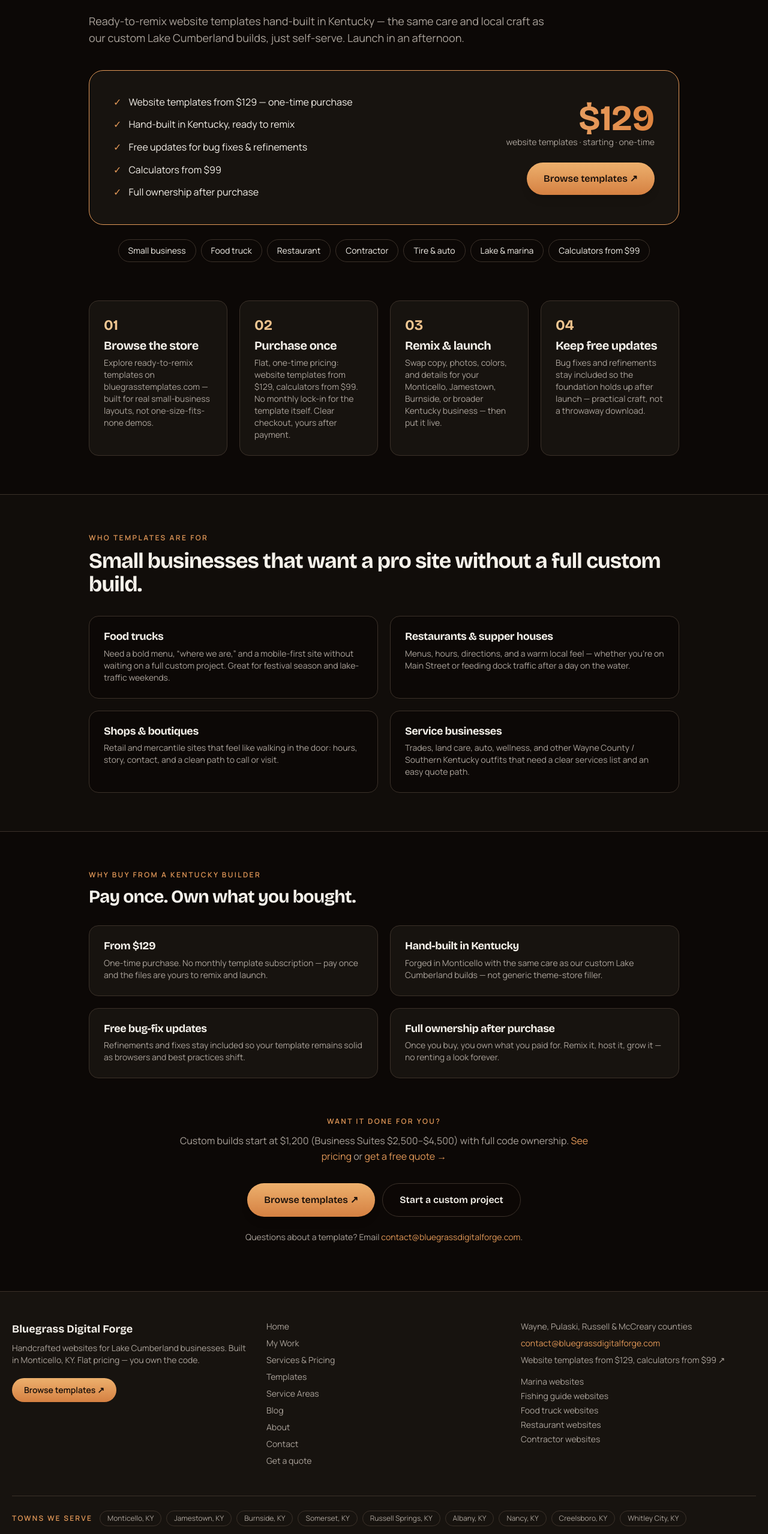
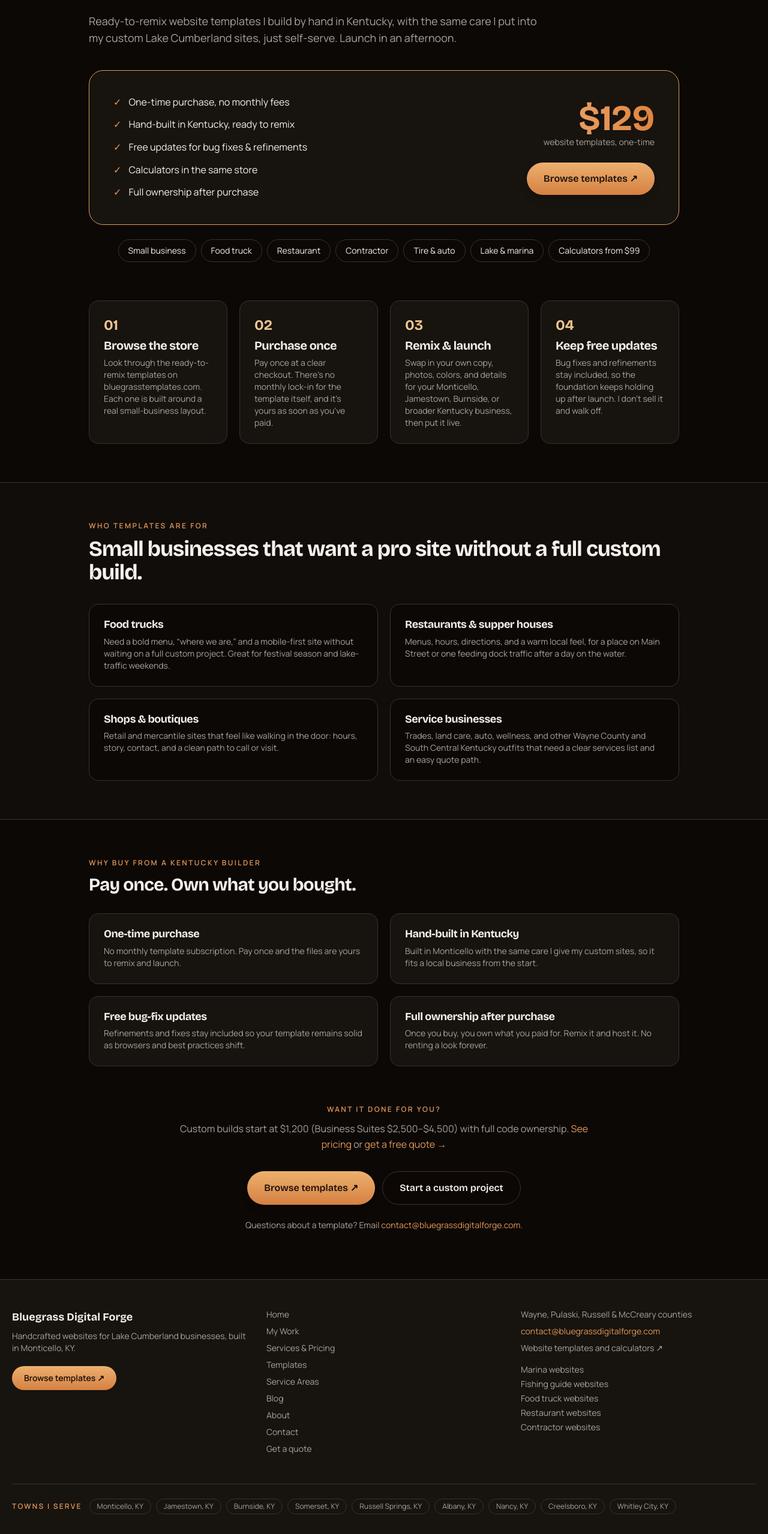
Before and after one commit to muhgits77/bluegrass-digital-forge-g, a Next.js app: page /templates in a window 1280 px wide. Shown: the part 237-2795 px from the top of the page at 60% size. Built offline with nearby package versions, Linux system fonts and the light colour scheme.

Commit message:
Rewrite homepage, footer, and /templates copy
Apply Copy Desk's 38 recommended find-and-replace rows. Leave the 16+ demos, 2-4 week, and afternoon-launch claims as they are. Region wording in the changed lines is South Central Kentucky.

```diff
--- a/app/page.tsx
+++ b/app/page.tsx
@@ -47,18 +47,17 @@ export default function Home() {
           <div>
             <span className="inline-flex items-center gap-2 rounded-full border border-border bg-background/60 px-4 py-2 text-xs uppercase tracking-[0.2em]">
               <span className="h-1.5 w-1.5 rounded-full bg-primary" />
-              Forged in Monticello, KY
+              Wayne County, Kentucky
             </span>
             <h1 className="mt-6 font-display text-5xl font-bold leading-[1.02] tracking-tight md:text-7xl">
               Lake Cumberland Business Websites Built in <span className="text-copper">Monticello, KY</span>
             </h1>
             <p className="mt-6 max-w-xl text-lg text-muted-foreground">
-              Lake Cumberland web design for restaurants, food trucks, marinas, and shops around the lake. Built by a neighbor in Monticello.{" "}
-              <strong className="text-foreground">Flat pricing.</strong> No monthly lock-in for the build.{" "}
-              <strong className="text-foreground">You own the code</strong> from day one.
+              Lake Cumberland web design for restaurants, food trucks, marinas, and shops around the lake, built by a neighbor in Monticello.{" "}
+              No monthly lock-in for the build, and the code is yours from day one.
             </p>
             <p className="mt-4 max-w-xl text-muted-foreground">
-              Your Monticello KY website builder — a neighbor, not an agency. Wayne County web design, Somerset KY small business websites, and Jamestown, Burnside, and the ramp towns in between.
+              I&apos;m one builder in Monticello, not an agency. I make websites for businesses in Wayne County, Somerset, Jamestown, Burnside, and the ramp towns in between.
             </p>
             <div className="mt-8 flex flex-wrap gap-3">
               <CopperButton href="/quote">Get a free quote →</CopperButton>
@@ -77,17 +76,17 @@ export default function Home() {
             </p>
           </div>
           <div className="rounded-3xl border border-border bg-card/70 p-8 backdrop-blur">
-            <Eyebrow>Kentucky base rates</Eyebrow>
+            <Eyebrow>Custom site pricing</Eyebrow>
             <p className="mt-4 font-display text-6xl font-bold">
               $1,200 <span className="font-sans text-base font-normal text-muted-foreground">one-time · Starter Sites</span>
             </p>
             <p className="mt-4 text-muted-foreground">
-              Business Suites $2,500–$4,500. Flat rate, no monthly lock-in for the build. Full ownership — you own the code.
+              Business Suites $2,500–$4,500. Same deal on both: one flat rate for the build.
             </p>
             <ul className="mt-6 space-y-3 text-sm">
               <Check>Mobile-first, fast, accessible</Check>
               <Check>Local SEO for real lake searches</Check>
-              <Check>Handcrafted — not template spam</Check>
+              <Check>Handcrafted for your business</Check>
             </ul>
             <Link href="/services" className="mt-6 inline-block font-semibold text-primary">
               See full pricing →
@@ -108,7 +107,7 @@ export default function Home() {
       <section id="featured-work" className="mx-auto max-w-7xl px-5 pb-20" aria-labelledby="featured-work-heading">
         <Eyebrow>Featured work</Eyebrow>
         <div className="mt-3 flex flex-wrap items-end justify-between gap-4">
-          <h2 id="featured-work-heading" className="font-display text-4xl font-bold">Lake Cumberland web design for real lake businesses</h2>
+          <h2 id="featured-work-heading" className="font-display text-4xl font-bold">Example sites for lake businesses</h2>
           <Link href="/work" className="font-semibold text-primary">See all demos →</Link>
         </div>
         <p className="mt-4 max-w-3xl text-muted-foreground">
@@ -125,7 +124,7 @@ export default function Home() {
       <section className="mx-auto max-w-7xl px-5 pb-20">
         <div className="grid items-center gap-10 rounded-3xl border border-border bg-card p-10 md:grid-cols-2">
           <div>
-            <Eyebrow>Website templates from $129</Eyebrow>
+            <Eyebrow>DIY templates</Eyebrow>
             <h2 className="mt-3 font-display text-3xl font-bold">Prefer to build it yourself?</h2>
             <p className="mt-4 text-muted-foreground">
               Ready-to-remix website templates, hand-built in Kentucky. Launch a professional site in an afternoon. Website templates from{" "}
@@ -145,9 +144,9 @@ export default function Home() {
 
       <section className="mx-auto max-w-4xl px-5 py-20 text-center">
         <Eyebrow>Let&apos;s build</Eyebrow>
-        <h2 className="mt-3 font-display text-4xl font-bold md:text-5xl">Ready for a website forged in Monticello?</h2>
+        <h2 className="mt-3 font-display text-4xl font-bold md:text-5xl">Ready to talk about your website?</h2>
         <p className="mx-auto mt-4 max-w-2xl text-muted-foreground">
-          Flat pricing. Full ownership — you own the code. No agency. Lake Cumberland towns from Albany to Whitley City, across Wayne, Pulaski, Russell and McCreary counties.
+          I build for businesses in Lake Cumberland towns from Albany to Whitley City, across Wayne, Pulaski, Russell and McCreary counties.
         </p>
         <p className="mt-3 text-sm text-muted-foreground">
           Specialty sites: <Link href="/marina-websites" className="text-primary">marinas</Link>,{" "}
--- a/app/templates/page.tsx
+++ b/app/templates/page.tsx
@@ -60,12 +60,12 @@ export const metadata: Metadata = {
 
 const benefitCards = [
   {
-    title: "From $129",
-    desc: "One-time purchase. No monthly template subscription — pay once and the files are yours to remix and launch.",
+    title: "One-time purchase",
+    desc: "No monthly template subscription. Pay once and the files are yours to remix and launch.",
   },
   {
     title: "Hand-built in Kentucky",
-    desc: "Forged in Monticello with the same care as our custom Lake Cumberland builds — not generic theme-store filler.",
+    desc: "Built in Monticello with the same care I give my custom sites, so it fits a local business from the start.",
   },
   {
     title: "Free bug-fix updates",
@@ -73,7 +73,7 @@ const benefitCards = [
   },
   {
     title: "Full ownership after purchase",
-    desc: "Once you buy, you own what you paid for. Remix it, host it, grow it — no renting a look forever.",
+    desc: "Once you buy, you own what you paid for. Remix it and host it. No renting a look forever.",
   },
 ];
 
@@ -84,7 +84,7 @@ const audienceItems = [
   },
   {
     title: "Restaurants & supper houses",
-    desc: "Menus, hours, directions, and a warm local feel — whether you’re on Main Street or feeding dock traffic after a day on the water.",
+    desc: "Menus, hours, directions, and a warm local feel, for a place on Main Street or one feeding dock traffic after a day on the water.",
   },
   {
     title: "Shops & boutiques",
@@ -92,7 +92,7 @@ const audienceItems = [
   },
   {
     title: "Service businesses",
-    desc: "Trades, land care, auto, wellness, and other Wayne County / Southern Kentucky outfits that need a clear services list and an easy quote path.",
+    desc: "Trades, land care, auto, wellness, and other Wayne County and South Central Kentucky outfits that need a clear services list and an easy quote path.",
   },
 ];
 
@@ -100,22 +100,22 @@ const howItWorks = [
   {
     step: "01",
     title: "Browse the store",
-    desc: "Explore ready-to-remix templates on bluegrasstemplates.com — built for real small-business layouts, not one-size-fits-none demos.",
+    desc: "Look through the ready-to-remix templates on bluegrasstemplates.com. Each one is built around a real small-business layout.",
   },
   {
     step: "02",
     title: "Purchase once",
-    desc: "Flat, one-time pricing: website templates from $129, calculators from $99. No monthly lock-in for the template itself. Clear checkout, yours after payment.",
+    desc: "Pay once at a clear checkout. There's no monthly lock-in for the template itself, and it's yours as soon as you've paid.",
   },
   {
     step: "03",
     title: "Remix & launch",
-    desc: "Swap copy, photos, colors, and details for your Monticello, Jamestown, Burnside, or broader Kentucky business — then put it live.",
+    desc: "Swap in your own copy, photos, colors, and details for your Monticello, Jamestown, Burnside, or broader Kentucky business, then put it live.",
   },
   {
     step: "04",
     title: "Keep free updates",
-    desc: "Bug fixes and refinements stay included so the foundation holds up after launch — practical craft, not a throwaway download.",
+    desc: "Bug fixes and refinements stay included, so the foundation keeps holding up after launch. I don't sell it and walk off.",
   },
 ];
 
@@ -278,21 +278,21 @@ export default function TemplatesPage() {
       />
 
       <PageHero eyebrow="Website templates from $129 · Calculators from $99" title="Prefer to build it yourself?">
-        Ready-to-remix website templates hand-built in Kentucky — the same care and local craft as our custom Lake Cumberland builds, just self-serve. Launch in an afternoon.
+        Ready-to-remix website templates I build by hand in Kentucky, with the same care I put into my custom Lake Cumberland sites, just self-serve. Launch in an afternoon.
       </PageHero>
 
       <section className="mx-auto max-w-5xl px-5 pb-16">
         <div className="grid items-center gap-8 rounded-3xl border border-primary bg-card p-6 sm:p-10 md:grid-cols-[1.4fr_1fr]">
           <ul className="space-y-3">
-            <Check>Website templates from $129 — one-time purchase</Check>
+            <Check>One-time purchase, no monthly fees</Check>
             <Check>Hand-built in Kentucky, ready to remix</Check>
             <Check>Free updates for bug fixes &amp; refinements</Check>
-            <Check>Calculators from $99</Check>
+            <Check>Calculators in the same store</Check>
             <Check>Full ownership after purchase</Check>
           </ul>
           <div className="text-center md:text-right">
             <p className="text-copper font-display text-6xl font-bold">$129</p>
-            <p className="text-sm text-muted-foreground">website templates · starting · one-time</p>
+            <p className="text-sm text-muted-foreground">website templates, one-time</p>
             <StoreButton href={TEMPLATE_STORE_URL} className="mt-6 px-5">Browse templates ↗</StoreButton>
           </div>
         </div>
--- a/components/DemoCard.tsx
+++ b/components/DemoCard.tsx
@@ -140,7 +140,7 @@ export default function DemoCard({
       ? "View example"
       : isLocalProject
         ? "Open live project"
-        : "Open live site");
+        : "View live demo");
 
   const shellClass =
     "group flex h-full flex-col overflow-hidden rounded-2xl border border-border bg-card transition hover:-translate-y-1 hover:border-primary";
--- a/components/Footer.tsx
+++ b/components/Footer.tsx
@@ -41,7 +41,7 @@ export default function Footer() {
         <div>
           <p className="font-display text-lg font-bold">Bluegrass Digital Forge</p>
           <p className="mt-2 text-sm text-muted-foreground">
-            Handcrafted websites for Lake Cumberland businesses. Built in Monticello, KY. Flat pricing — you own the code.
+            Handcrafted websites for Lake Cumberland businesses, built in Monticello, KY.
           </p>
           <a
             href={TEMPLATE_STORE_URL}
@@ -65,7 +65,7 @@ export default function Footer() {
             {CONTACT_EMAIL}
           </a>
           <a href={TEMPLATE_STORE_URL} target="_blank" rel="noopener noreferrer" className="mt-2 block hover:text-foreground">
-            Website templates from $129, calculators from $99 ↗
+            Website templates and calculators ↗
           </a>
           <div className="mt-4 flex flex-col gap-1">
             {specialties.map((s) => (
@@ -76,9 +76,9 @@ export default function Footer() {
           </div>
         </div>
       </div>
-      <nav aria-label="Towns we serve" className="mx-auto max-w-7xl px-5 pb-8">
+      <nav aria-label="Towns I serve" className="mx-auto max-w-7xl px-5 pb-8">
         <div className="flex flex-wrap items-center gap-2 border-t border-border pt-6 text-xs text-muted-foreground">
-          <span className="mr-1 font-semibold uppercase tracking-[0.18em] text-primary">Towns we serve</span>
+          <span className="mr-1 font-semibold uppercase tracking-[0.18em] text-primary">Towns I serve</span>
           {towns.map((t) => (
             <Link
               key={t.label}
--- a/components/site/ui.tsx
+++ b/components/site/ui.tsx
@@ -59,7 +59,7 @@ const towns: { label: string; href: string }[] = [
   { label: "Nancy", href: "/service-areas#nancy" },
   { label: "Albany", href: "/service-areas#albany" },
   { label: "Creelsboro", href: "/service-areas" },
-  { label: "+ McCreary County", href: "/service-areas#whitley-city" },
+  { label: "Whitley City", href: "/service-areas#whitley-city" },
 ];
 
 export function TownsBand() {
@@ -69,7 +69,7 @@ export function TownsBand() {
         <Eyebrow>Lake Cumberland service areas</Eyebrow>
         <h2 className="mt-3 font-display text-3xl font-bold md:text-4xl">Built for the towns around the lake.</h2>
         <p className="mx-auto mt-4 max-w-2xl text-muted-foreground">
-          Marinas, guides, restaurants, and shops from Monticello to Jamestown, Burnside, Russell Springs, Nancy, Albany, and every major ramp town — handcrafted by a neighbor who lives here.
+          Marinas, guides, restaurants, and shops in Monticello, Jamestown, Burnside, Russell Springs, Nancy, Albany, and a good many ramp towns along the way. Handcrafted by a neighbor who lives here.
         </p>
         <div className="mt-8 flex flex-wrap justify-center gap-2">
           {towns.map((t) => (
```
Also changed, not shown: lib/demos.ts (+5 -5 lines).
